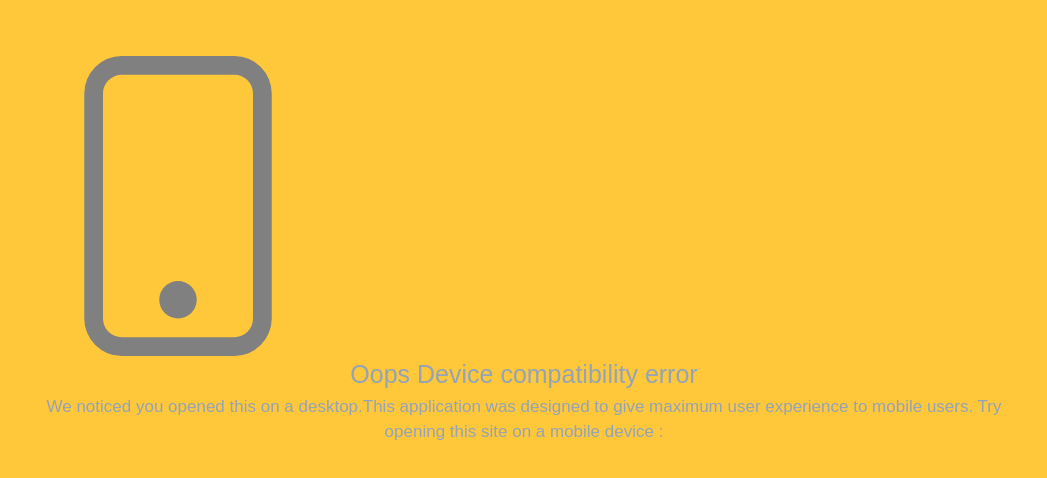
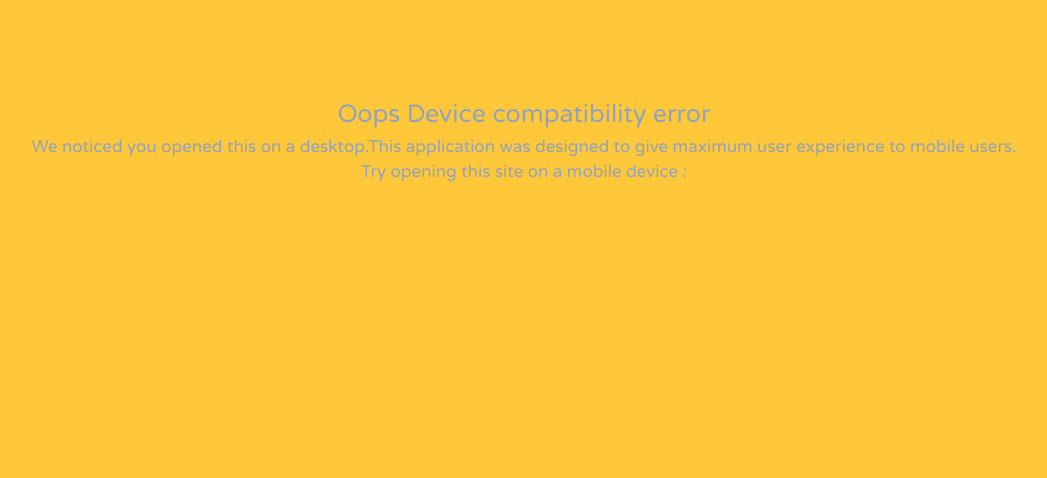
Before and after one commit to Masha-bit/Food-Court, a Next.js app: page / in a window 1280 px wide. Shown: the top 478 px of the page, without its empty margins (116-1163 px from the left). Built offline with nearby package versions, Linux system fonts and the light colour scheme.

Commit message:
custom tailwind font check(1)

```diff
--- a/src/app/layout.jsx
+++ b/src/app/layout.jsx
@@ -24,7 +24,7 @@ export default function RootLayout({ children }) {
     <html lang="en">
       {/* <link rel="preconnect" href="https://fonts.googleapis.com"/> */}
     {/* <link rel="preconnect" href="https://fonts.gstatic.com" crossorigin/> */}
-    {/* <link href="https://fonts.googleapis.com/css2?family=Varela+Round&display=swap" rel="stylesheet"/> */}
+    <link href="https://fonts.googleapis.com/css2?family=Varela+Round&display=swap" rel="stylesheet"/>
       <body>
         {children}
       </body>
--- a/src/app/page.jsx
+++ b/src/app/page.jsx
@@ -14,10 +14,10 @@ export default function Splash() {
 
     <div id="main" className='h-screen w-screen bg-[#FFC83A] flex items-center justify-center font-dongle'>
 
-      <div className='h-[90%] w-[80%] flex flex-col p-4'>
-        <div className='h-[300px] w-[300px] flex items-center justify-center'>
+      <div className='h-[90%] w-[80%] flex flex-col p-4 mt-[5rem]'>
+        {/* <div className='h-[300px] w-[300px] flex items-center justify-center'>
           <BsPhone style={{color: 'gray'}} size={300}/>
-        </div>
+        </div> */}
         <h1 className='mx-auto text-[25px] text-slate-400'>Oops Device compatibility error</h1>
         <p className='text-center text-[17px] text-slate-400'>We noticed you opened this on a desktop.This application was designed to give maximum user experience to mobile users. Try opening this site on a mobile device : </p>
       </div>
```
